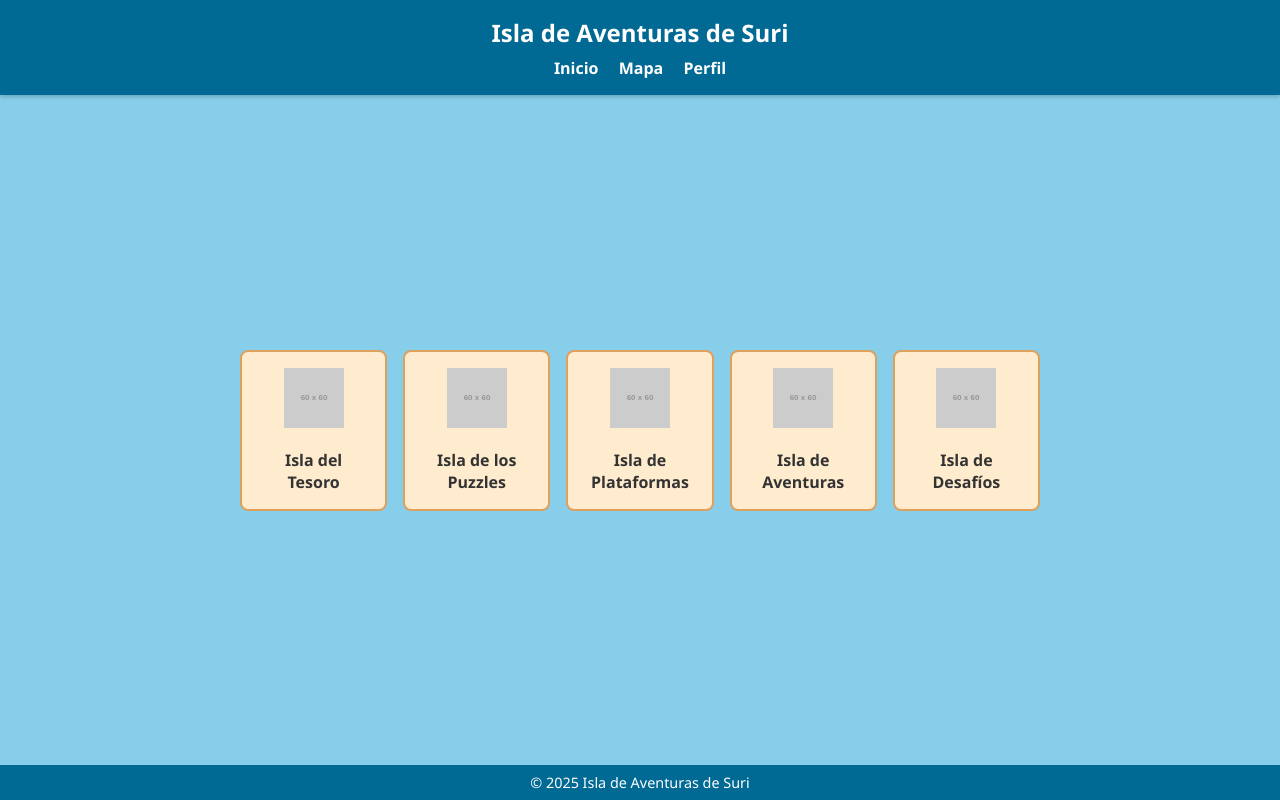
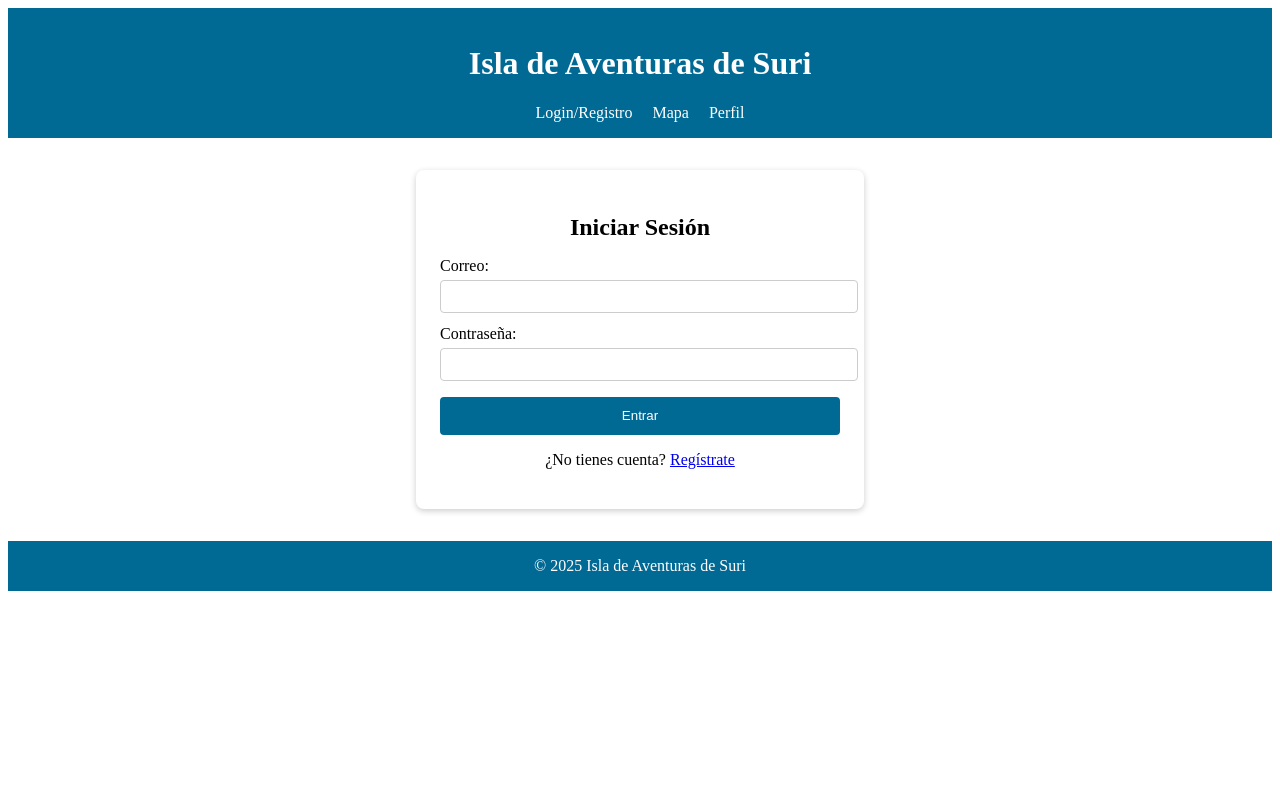
Before and after one commit to paulocarde/la-isla-de-aventuras-de-suri, a plain HTML site: page index.html in a window 1280 px wide. Drawn offline with Linux system fonts and the light colour scheme; placeholder pictures from the web are drawn by us.

Commit message:
actualizacion
error en el botón de iniciar juego e intentar de nuevo

```diff
--- a/index.html
+++ b/index.html
@@ -4,135 +4,218 @@
   <meta charset="UTF-8">
   <meta name="viewport" content="width=device-width, initial-scale=1.0">
   <title>Isla de Aventuras de Suri</title>
+  <link rel="stylesheet" href="styles.css">
   <style>
-    /* Reset básico */
-    * {
-      margin: 0;
-      padding: 0;
-      box-sizing: border-box;
+    .hidden { display: none; }
+    .auth-container, .level-container {
+      max-width: 400px;
+      margin: 2rem auto;
+      background: #fff;
+      padding: 1.5rem;
+      border-radius: 8px;
+      box-shadow: 0 2px 6px rgba(0,0,0,0.2);
+      position: relative;
     }
-
-    body {
-      font-family: 'Segoe UI', Tahoma, sans-serif;
-      background: #87ceeb; /* cielo azul */
-      color: #333;
-      display: flex;
-      flex-direction: column;
-      min-height: 100vh;
+    header, footer { text-align: center; background: #006994; color: #fff; padding: 1rem; }
+    nav a { margin: 0 0.5rem; color: #fff; text-decoration: none; }
+    .level-container canvas { background: #87ceeb; display: block; margin: 1rem auto; }
+    .level-container p.instructions { font-size: 0.9rem; margin-bottom: 0.5rem; }
+    .timer { font-weight: bold; margin-bottom: 0.5rem; text-align: center; }
+    .message-overlay {
+      position: absolute; top: 0; left: 0; right: 0; bottom: 0;
+      background: rgba(0,0,0,0.8); color: #fff;
+      display: flex; flex-direction: column; align-items: center; justify-content: center;
+      font-size: 1.2rem; border-radius: 8px;
     }
-
-    header {
-      background: #006994; /* azul oscuro */
-      color: #fff;
-      padding: 1rem;
-      text-align: center;
-      box-shadow: 0 2px 4px rgba(0,0,0,0.2);
-    }
-    header h1 {
-      font-size: 1.5rem;
-    }
-
-    nav {
-      margin-top: 0.5rem;
-    }
-    nav a {
-      color: #fff;
-      text-decoration: none;
-      margin: 0 0.5rem;
-      font-weight: bold;
-    }
-
-    main {
-      flex: 1;
-      padding: 1rem;
-      display: flex;
-      justify-content: center;
-      align-items: center;
-    }
-
-    /* Mapa de la isla */
-    #game-map {
-      display: grid;
-      grid-template-columns: repeat(auto-fit, minmax(120px, 1fr));
-      grid-gap: 1rem;
-      width: 100%;
-      max-width: 800px;
-    }
-
-    .island {
-      background: #ffebcd; /* arena */
-      border: 2px solid #dda15e;
-      border-radius: 0.5rem;
-      padding: 1rem;
-      text-align: center;
-      position: relative;
-      cursor: pointer;
-      transition: transform 0.2s;
-    }
-    .island:hover {
-      transform: translateY(-5px);
-    }
-
-    .island img {
-      width: 60px;
-      height: 60px;
-      object-fit: contain;
-      margin-bottom: 0.5rem;
-    }
-
-    .island span {
-      display: block;
-      font-weight: bold;
-      margin-top: 0.5rem;
-    }
-
-    /* Footer */
-    footer {
-      background: #006994;
-      color: #fff;
-      text-align: center;
-      padding: 0.5rem;
-      font-size: 0.9rem;
-    }
+    .message-overlay button { margin-top: 1rem; padding: 0.5rem 1rem; background: #28a745; border: none; border-radius: 4px; color: #fff; cursor: pointer; }
+    .auth-container h2, .level-container h2 { text-align: center; margin-bottom: 1rem; }
+    .auth-container label, .level-container label { display: block; margin-top: 0.8rem; }
+    .auth-container input, .level-container input { width: 100%; padding: 0.5rem; margin-top: 0.3rem; border: 1px solid #ccc; border-radius: 4px; }
+    .auth-container button, .level-container button { width: 100%; padding: 0.7rem; margin-top: 1rem; background: #006994; color: #fff; border: none; border-radius: 4px; cursor: pointer; }
   </style>
 </head>
 <body>
   <header>
     <h1>Isla de Aventuras de Suri</h1>
     <nav>
-      <a href="#">Inicio</a>
-      <a href="#">Mapa</a>
-      <a href="#">Perfil</a>
+      <a href="#" onclick="showSection('auth')">Login/Registro</a>
+      <a href="#" onclick="showSection('mapa')">Mapa</a>
+      <a href="#" onclick="showSection('perfil')">Perfil</a>
     </nav>
   </header>
 
-  <main>
+  <!-- Autenticación -->
+  <main id="auth" class="auth-container">
+    <div id="login-form">
+      <h2>Iniciar Sesión</h2>
+      <label for="email">Correo:</label>
+      <input type="email" id="email" required>
+      <label for="password">Contraseña:</label>
+      <input type="password" id="password" required>
+      <button onclick="login()">Entrar</button>
+      <p style="text-align:center; margin-top:1rem;">¿No tienes cuenta? <a href="#" onclick="toggleAuth('register')">Regístrate</a></p>
+    </div>
+    <div id="register-form" class="hidden">
+      <h2>Regístrate</h2>
+      <label for="reg-name">Nombre:</label>
+      <input type="text" id="reg-name" required>
+      <label for="reg-email">Correo:</label>
+      <input type="email" id="reg-email" required>
+      <label for="reg-password">Contraseña:</label>
+      <input type="password" id="reg-password" required>
+      <button onclick="register()">Crear Cuenta</button>
+      <p style="text-align:center; margin-top:1rem;">¿Ya tienes cuenta? <a href="#" onclick="toggleAuth('login')">Inicia sesión</a></p>
+    </div>
+  </main>
+
+  <!-- Mapa -->
+  <main id="mapa" class="hidden">
     <div id="game-map">
-      <div class="island" id="island-1">
+      <div class="island" id="island-1" onclick="startLevel(1)">
         <img src="https://via.placeholder.com/60" alt="Isla del Tesoro">
         <span>Isla del Tesoro</span>
       </div>
-      <div class="island" id="island-2">
-        <img src="https://via.placeholder.com/60" alt="Isla de los Puzzles">
-        <span>Isla de los Puzzles</span>
-      </div>
-      <div class="island" id="island-3">
-        <img src="https://via.placeholder.com/60" alt="Isla de Plataformas">
-        <span>Isla de Plataformas</span>
-      </div>
-      <div class="island" id="island-4">
-        <img src="https://via.placeholder.com/60" alt="Isla de Aventuras">
-        <span>Isla de Aventuras</span>
-      </div>
-      <div class="island" id="island-5">
-        <img src="https://via.placeholder.com/60" alt="Isla de Desafíos">
-        <span>Isla de Desafíos</span>
-      </div>
     </div>
+  </main>
+
+  <!-- Nivel 1 con juego de teclado -->
+  <main id="level-1" class="level-container hidden">
+    <h2>Nivel 1: Isla del Tesoro</h2>
+    <p class="instructions">Usa las flechas del teclado para mover a Suri (imagen). Recoge <strong>5 monedas</strong> antes de que el tiempo se agote.</p>
+    <div class="timer">Tiempo: <span id="time">30</span>s</div>
+    <canvas id="game-canvas" width="300" height="300"></canvas>
+    <button id="finish-btn" onclick="completeLevel(1)" disabled>Finalizar Nivel</button>
+    <div id="message" class="message-overlay hidden">
+      <div id="message-text"></div>
+      <button onclick="retryLevel()">Intentar de nuevo</button>
+    </div>
+  </main>
+
+  <!-- Perfil -->
+  <main id="perfil" class="hidden auth-container">
+    <h2>Mi Perfil</h2>
+    <p>Usuario: <span id="user-name">-</span></p>
+    <p>Niveles completados: <span id="levels-completed">0</span></p>
   </main>
 
   <footer>
     &copy; 2025 Isla de Aventuras de Suri
   </footer>
+
+  <script>
+    function showSection(id) {
+      ['auth','mapa','level-1','perfil'].forEach(sec => document.getElementById(sec).classList.add('hidden'));
+      document.getElementById(id).classList.remove('hidden');
+    }
+    function toggleAuth(form) {
+      document.getElementById('login-form').classList.toggle('hidden');
+      document.getElementById('register-form').classList.toggle('hidden');
+    }
+    let user = { name: '', completed: [] };
+    function login() { user.name = document.getElementById('email').value; showSection('mapa'); document.getElementById('user-name').textContent = user.name; }
+    function register() { user.name = document.getElementById('reg-name').value; showSection('mapa'); document.getElementById('user-name').textContent = user.name; }
+
+    // Juego nivel 1 con temporizador y mensajes
+    const canvas = document.getElementById('game-canvas');
+    const ctx = canvas.getContext('2d');
+    const player = { x: 140, y: 140, size: 30 };
+    const playerImage = new Image(); playerImage.src = 'suri.png';
+    let coins = [];
+    let collected = 0, timer = null, timeLeft = 30;
+
+    function initLevel() {
+      // Reset estado
+      collected = 0;
+      coins = [];
+      // Generar monedas
+      for (let i = 0; i < 5; i++) {
+        coins.push({ x: Math.random() * (canvas.width - 20), y: Math.random() * (canvas.height - 20), size: 10 });
+      }
+      // Reset player posición
+      player.x = 140;
+      player.y = 140;
+      // Reset UI
+      document.getElementById('time').textContent = '30';
+      timeLeft = 30;
+      document.getElementById('finish-btn').disabled = true;
+      document.getElementById('message').classList.add('hidden');
+      // Cancelar timer previo y empezar uno nuevo
+      if (timer) clearInterval(timer);
+      timer = setInterval(tick, 1000);
+      draw();
+    }
+
+    function tick() {
+      timeLeft--;
+      document.getElementById('time').textContent = timeLeft;
+      if (timeLeft <= 0) {
+        clearInterval(timer);
+        endGame(false);
+      }
+    }
+
+    function draw() {
+      ctx.clearRect(0, 0, canvas.width, canvas.height);
+      // Dibujar jugador
+      ctx.drawImage(playerImage, player.x, player.y, player.size, player.size);
+      // Dibujar monedas
+      coins.forEach((c) => {
+        ctx.beginPath();
+        ctx.arc(c.x, c.y, c.size, 0, Math.PI * 2);
+        ctx.fillStyle = 'gold';
+        ctx.fill();
+      });
+    }
+
+    window.addEventListener('keydown', (e) => {
+      if (document.getElementById('level-1').classList.contains('hidden')) return;
+      const speed = 5;
+      switch (e.key) {
+        case 'ArrowUp': player.y = Math.max(0, player.y - speed); break;
+        case 'ArrowDown': player.y = Math.min(canvas.height - player.size, player.y + speed); break;
+        case 'ArrowLeft': player.x = Math.max(0, player.x - speed); break;
+        case 'ArrowRight': player.x = Math.min(canvas.width - player.size, player.x + speed); break;
+      }
+      // Revisión de colisiones
+      for (let i = coins.length - 1; i >= 0; i--) {
+        const c = coins[i];
+        const dx = player.x - c.x;
+        const dy = player.y - c.y;
+        if (Math.hypot(dx, dy) < player.size) {
+          coins.splice(i, 1);
+          collected++;
+        }
+      }
+      draw();
+      if (collected === 5) {
+        clearInterval(timer);
+        endGame(true);
+      }
+    });
+
+    function startLevel(n) {
+      showSection('level-1');
+      initLevel();
+    }
+
+    function endGame(win) {
+      document.getElementById('message-text').textContent = win ? '¡Ganaste!' : '¡Perdiste!';
+      document.getElementById('message').classList.remove('hidden');
+      document.getElementById('finish-btn').disabled = true;
+      if (win) {
+        user.completed.push(1);
+        document.getElementById('levels-completed').textContent = user.completed.length;
+      }
+    }
+
+    function retryLevel() {
+      initLevel();
+    }
+
+    // Mostrar pantalla de autenticación al iniciar la página
+    window.onload = function() {
+      showSection('auth');
+    };
+  </script>
 </body>
 </html>
```
Also changed, not shown: images.png (added).
